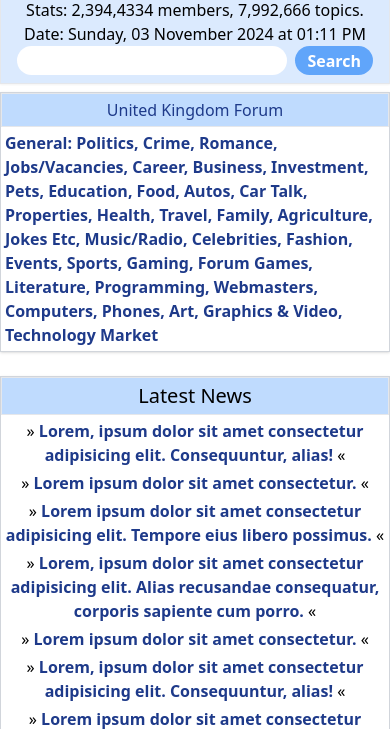
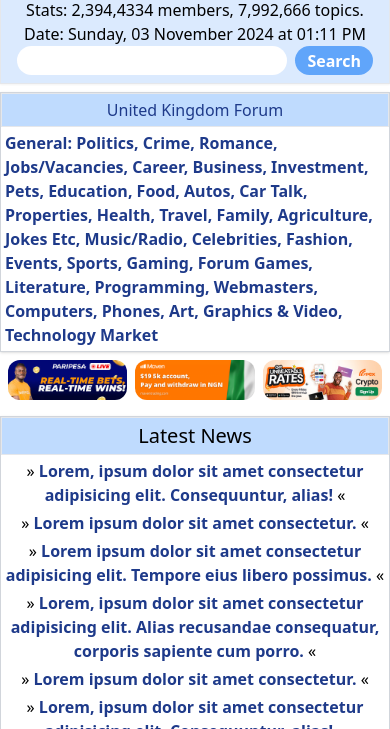
Before and after one commit to emetisuccess/ukforum, a website: page index.html in a window 390 px wide. Shown: the part 115-844 px from the top of the page. Drawn offline with nearby package versions, Linux system fonts and the light colour scheme; files that its build step writes are made by us from their sources.

Commit message:
banner inserted

```diff
--- a/index.html
+++ b/index.html
@@ -70,13 +70,13 @@
     <section id="banner">
       <div class="container flex-col mx-auto max-w-[1020px]">
         <div class="flex justify-center space-x-2 py-2 px-2">
-          <div class="banner hidden md:block sm:block">
+          <div class="banner">
             <img src="/assets/banner1.jpg" class="rounded-xl" alt="banner1">
           </div>
-          <div class="banner hidden md:block">
+          <div class="banner">
             <img src="/assets/banner2.png" class="rounded-xl" alt="banner2">
           </div>
-          <div class="banner hidden md:block sm:block">
+          <div class="banner">
             <img src="/assets/banner3.jpg" class="rounded-xl" alt="banner3">
           </div>
         </div>
```
